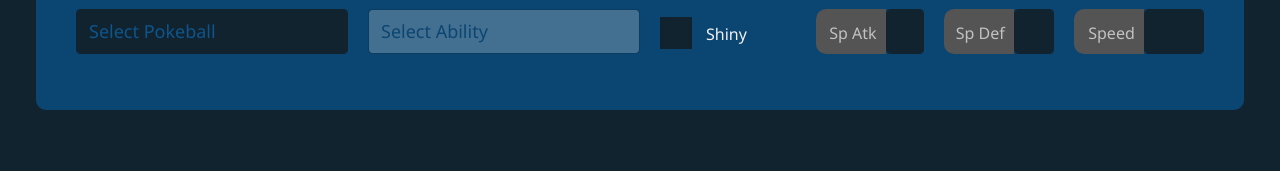
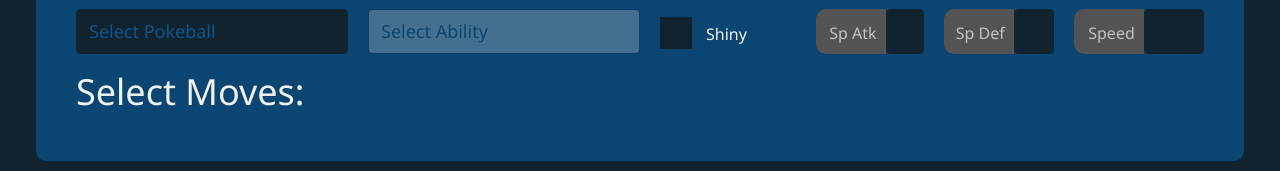
Before and after one commit to cjhitch/swapemon, a React (Create React App) app in the folder reactjs/: page /dashboard in a window 1280 px wide. Shown: the part 214-385 px from the top of the page. Built offline with nearby package versions, Linux system fonts and the light colour scheme.

Commit message:
pills set up pulling from the pokemon once a name has been selected

```diff
--- a/reactjs/src/components/addPokemon/AddPokemon.jsx
+++ b/reactjs/src/components/addPokemon/AddPokemon.jsx
@@ -3,6 +3,7 @@ import PropTypes from 'prop-types';
 import Autocomplete from 'react-autocomplete';
 import pokemonData from '../../assets/data/pokemon_info.json';
 import FormControl from '../formControl';
+import TypePills from '../typePills';
 import './AddPokemon.scss';
 
 const AddPokemon = ({ pokemon }) => {
@@ -27,7 +28,7 @@ const AddPokemon = ({ pokemon }) => {
 		gender: '',
 		ability: '',
 		hiddenAbility: '',
-		moves: '',
+		moves: [],
 	});
 	useEffect(() => {
 		if (pokemon !== null) {
@@ -49,6 +50,18 @@ const AddPokemon = ({ pokemon }) => {
 		}
 	}, [pokemon]);
 
+	const getType = (move) => {
+		let type;
+		// eslint-disable-next-line
+		for (const [key, value] of Object.entries(pokemonData.moves)) {
+			if (key === move) {
+				type = value.type;
+				break;
+			}
+		}
+		return type;
+	};
+
 	useEffect(() => {
 		if (newPokemon.name !== '') {
 			const abilArr = pokemonData.pokemon[newPokemon.name].ability.filter(
@@ -61,10 +74,16 @@ const AddPokemon = ({ pokemon }) => {
 					pokemonData.pokemon[newPokemon.name].hidden_ability
 				);
 			}
+			// this is not efficient currently but should be better when pulling from the database
+			const moveArr = [];
+			pokemonData.pokemon[newPokemon.name].egg_moves.forEach((move) => {
+				const newMove = { [getType(move)]: move };
+				moveArr.push(newMove);
+			});
 			const newData = {
 				gender: pokemonData.pokemon[newPokemon.name].gender,
 				abilities: abilArr,
-				moves: pokemonData.pokemon[newPokemon.name].egg_moves,
+				moves: moveArr,
 			};
 			setPickedData(newData);
 		}
@@ -237,6 +256,16 @@ const AddPokemon = ({ pokemon }) => {
 					max={2}
 				/>
 			</div>
+			<section className="moves">
+				<h2>Select Moves: </h2>
+				{pickedData.moves.map((move) => (
+					<TypePills
+						key={Object.values(move)}
+						type={Object.keys(move)[0].toLowerCase()}
+						name={Object.values(move)}
+					/>
+				))}
+			</section>
 		</div>
 	);
 };
--- a/reactjs/src/components/formControl/FormControl.jsx
+++ b/reactjs/src/components/formControl/FormControl.jsx
@@ -14,6 +14,7 @@ const FormControl = ({
 	disabled,
 	num,
 	max,
+	multiple,
 }) => {
 	return (
 		<div className={`FormControl ${id}`}>
@@ -30,6 +31,7 @@ const FormControl = ({
 				<Form.Group controlId={id}>
 					{label && <Form.Label>{label}</Form.Label>}
 					<Form.Control
+						multiple={multiple}
 						disabled={disabled}
 						as="select"
 						value={value === '' ? placeholder : value}
@@ -77,6 +79,7 @@ FormControl.propTypes = {
 	disabled: PropTypes.bool,
 	num: PropTypes.bool,
 	max: PropTypes.number,
+	multiple: PropTypes.bool,
 };
 
 FormControl.defaultProps = {
@@ -89,6 +92,7 @@ FormControl.defaultProps = {
 	disabled: false,
 	num: false,
 	max: -1,
+	multiple: false,
 };
 
 export default FormControl;
```
